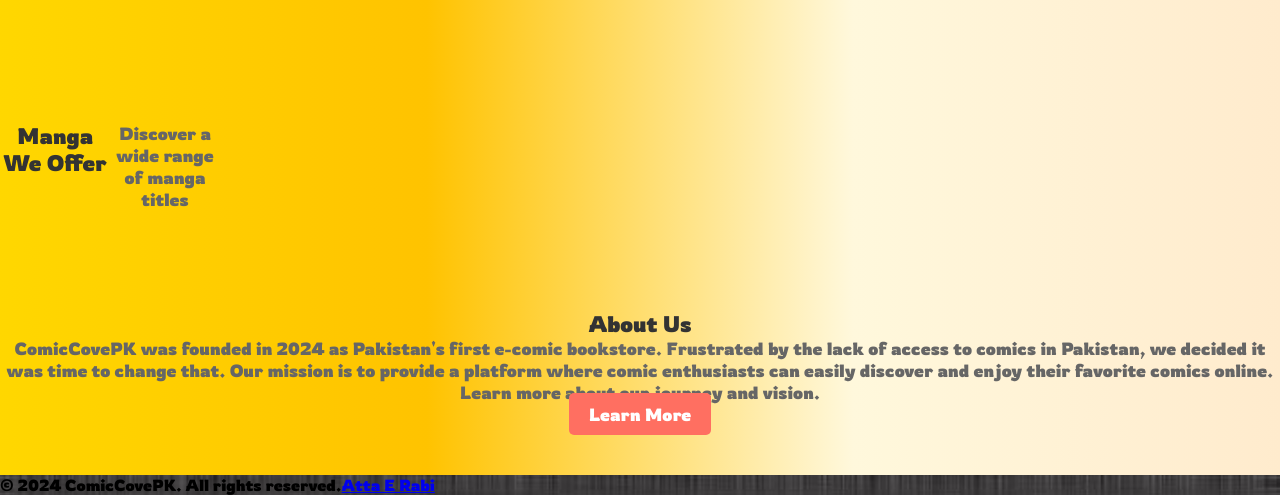
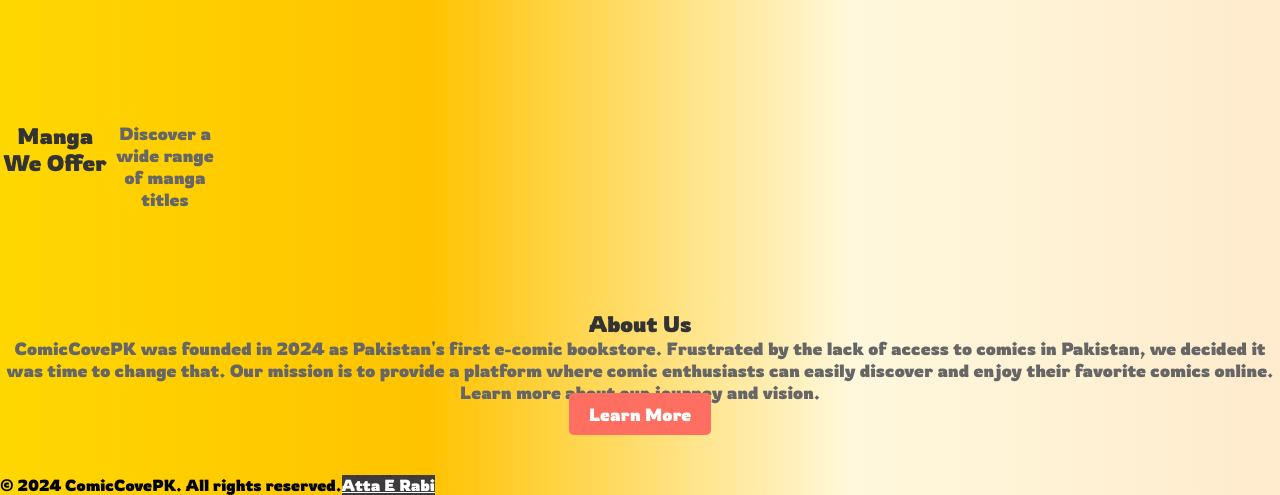
Before and after one commit to XsixTonk/ComicCovePk, a plain HTML site: page Index.html in a window 1280 px wide. Shown: the part 1223-1718 px from the top of the page. Drawn offline with nearby package versions, Linux system fonts and the light colour scheme.

Commit message:
Update styles.css

```diff
--- a/styles.css
+++ b/styles.css
@@ -139,12 +139,12 @@ body {
 }
 
 
-.footer-container {
+.footer-container a{
   width: 100%;
   height: auto;
   background-image: url(./Img/footerback.jpg);
   background-repeat: no-repeat;
   background-size: cover;
   align-text:center;
-  color:black
+  color:white;
 }
```
